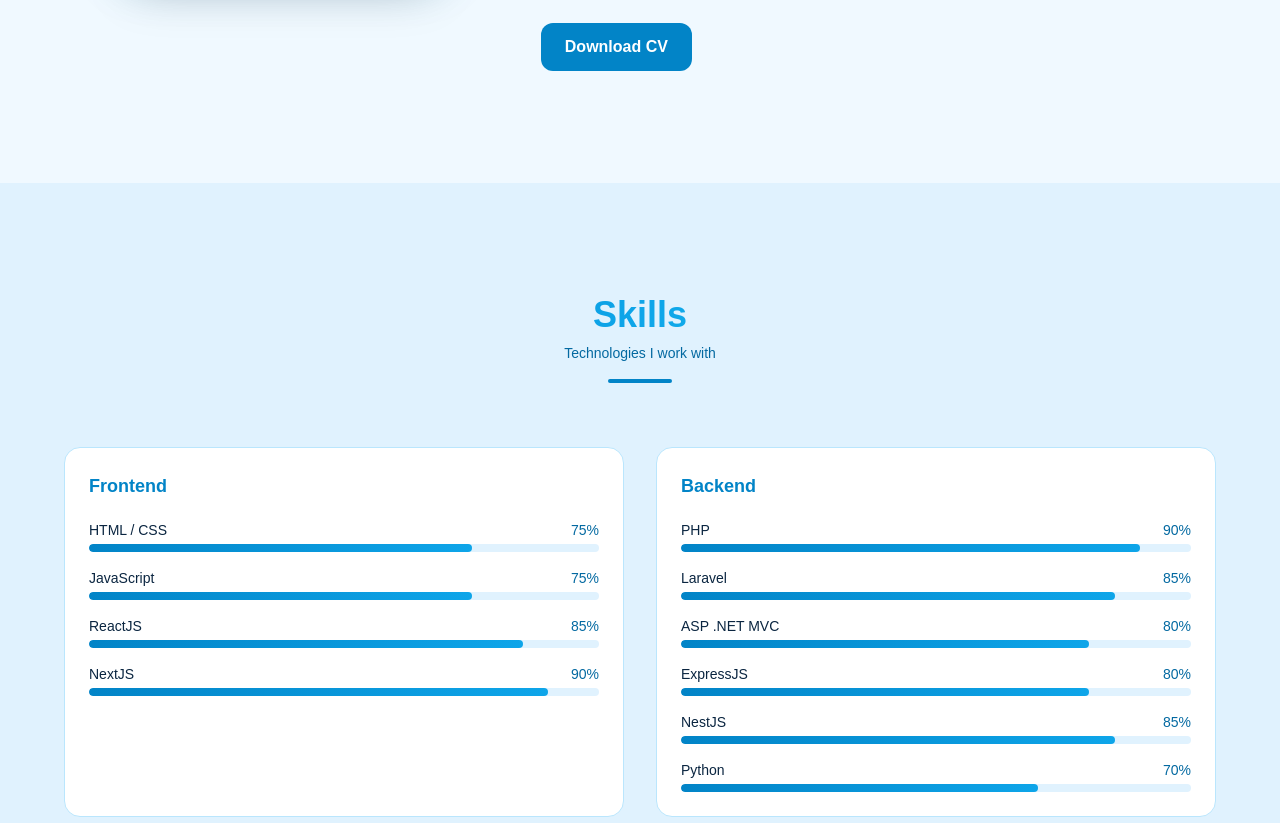
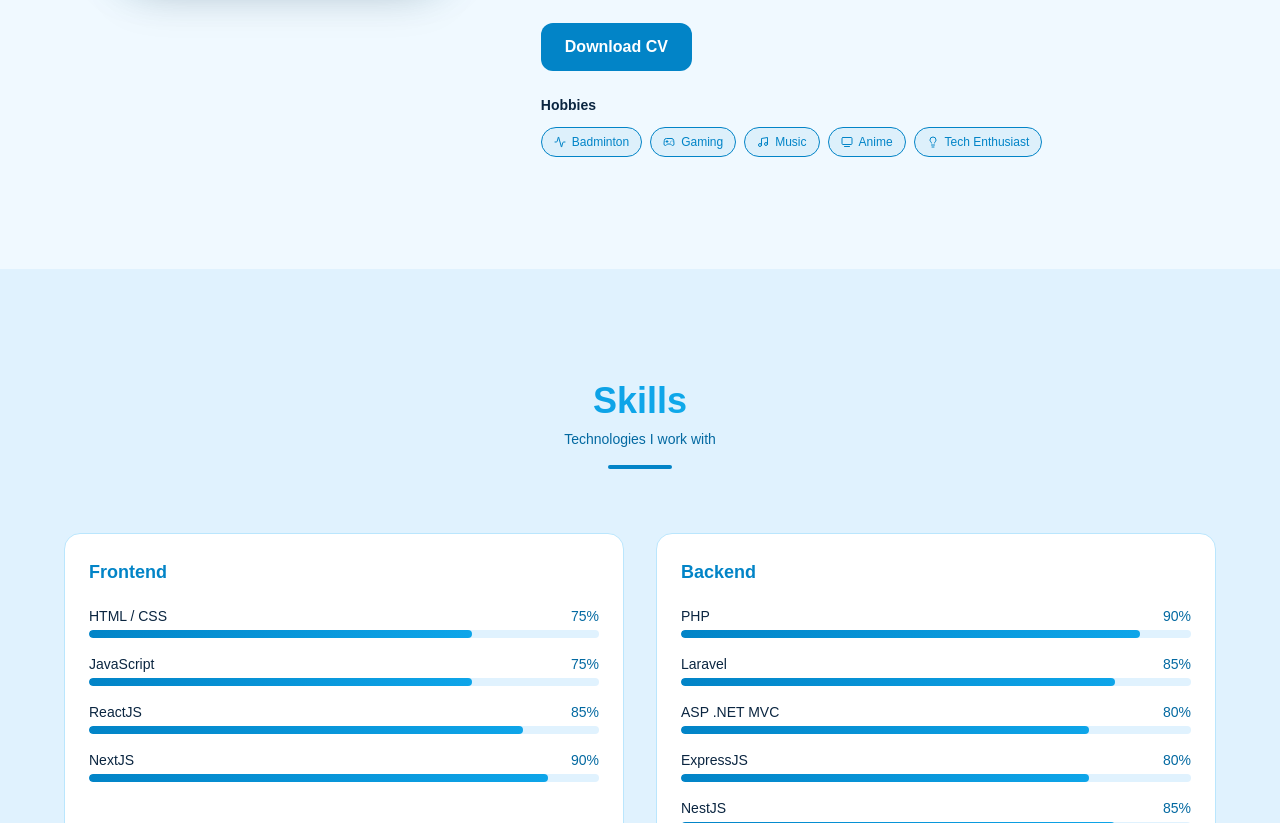
Before and after one commit to CongCaoIT/portfolio, a Next.js app: page /en in a window 1280 px wide. Shown: the part 1674-2497 px from the top of the page. Built offline with nearby package versions, Linux system fonts and the light colour scheme.

Commit message:
Thêm phần sở thích vào trang giới thiệu, cập nhật nội dung và biểu tượng

```diff
--- a/messages/en.json
+++ b/messages/en.json
@@ -41,7 +41,15 @@
       "email_value": "caotancong2003@gmail.com",
       "phone_value": "0362 111 265"
     },
-    "download_cv": "Download CV"
+    "download_cv": "Download CV",
+    "hobbies_title": "Hobbies",
+    "hobbies": {
+      "badminton": "Badminton",
+      "gaming": "Gaming",
+      "music": "Music",
+      "anime": "Anime",
+      "tech": "Tech Enthusiast"
+    }
   },
   "skills": {
     "section_title": "Skills",
--- a/messages/vi.json
+++ b/messages/vi.json
@@ -41,7 +41,15 @@
       "email_value": "caotancong2003@gmail.com",
       "phone_value": "0362 111 265"
     },
-    "download_cv": "Tải CV"
+    "download_cv": "Tải CV",
+    "hobbies_title": "Sở Thích",
+    "hobbies": {
+      "badminton": "Cầu Lông",
+      "gaming": "Game",
+      "music": "Nghe Nhạc",
+      "anime": "Anime",
+      "tech": "Học Hỏi Công Nghệ"
+    }
   },
   "skills": {
     "section_title": "Kỹ Năng",
--- a/src/components/sections/About.tsx
+++ b/src/components/sections/About.tsx
@@ -1,10 +1,24 @@
 "use client";
 
+import React, { useRef } from "react";
 import { useTranslations } from "next-intl";
 import { motion } from "framer-motion";
 import { useInView } from "framer-motion";
-import { useRef } from "react";
-import { Code2, Users, Briefcase, Cpu, MapPin, Mail, Calendar, Phone } from "lucide-react";
+import {
+  Code2,
+  Users,
+  Briefcase,
+  Cpu,
+  MapPin,
+  Mail,
+  Calendar,
+  Phone,
+  Activity,
+  Gamepad2,
+  Music,
+  Tv2,
+  Lightbulb,
+} from "lucide-react";
 import Image from "next/image";
 
 const stats = [
@@ -164,6 +178,37 @@
             >
               {t("download_cv")}
             </motion.a>
+
+            {/* Hobbies */}
+            <div>
+              <p className="text-sm font-semibold mb-3" style={{ color: "var(--foreground)" }}>
+                {t("hobbies_title")}
+              </p>
+              <div className="flex flex-wrap gap-2">
+                {(
+                  [
+                    { icon: Activity, label: t("hobbies.badminton") },
+                    { icon: Gamepad2, label: t("hobbies.gaming") },
+                    { icon: Music, label: t("hobbies.music") },
+                    { icon: Tv2, label: t("hobbies.anime") },
+                    { icon: Lightbulb, label: t("hobbies.tech") },
+                  ] as { icon: React.ElementType; label: string }[]
+                ).map(({ icon: Icon, label }) => (
+                  <div
+                    key={label}
+                    className="flex items-center gap-1.5 px-3 py-1.5 rounded-full border text-xs font-medium"
+                    style={{
+                      borderColor: "var(--primary)",
+                      color: "var(--primary)",
+                      background: "color-mix(in srgb, var(--primary) 8%, transparent)",
+                    }}
+                  >
+                    <Icon size={12} />
+                    {label}
+                  </div>
+                ))}
+              </div>
+            </div>
           </motion.div>
         </div>
       </div>
```
